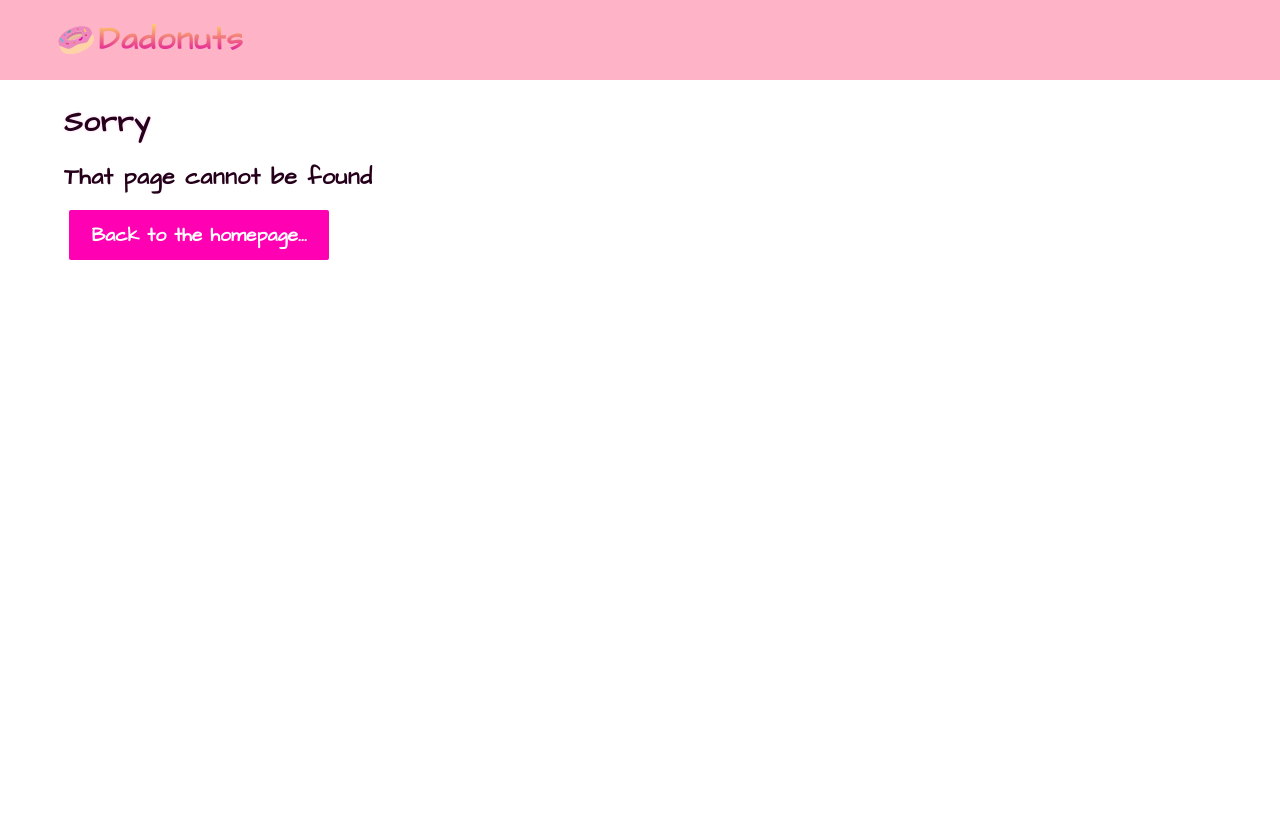
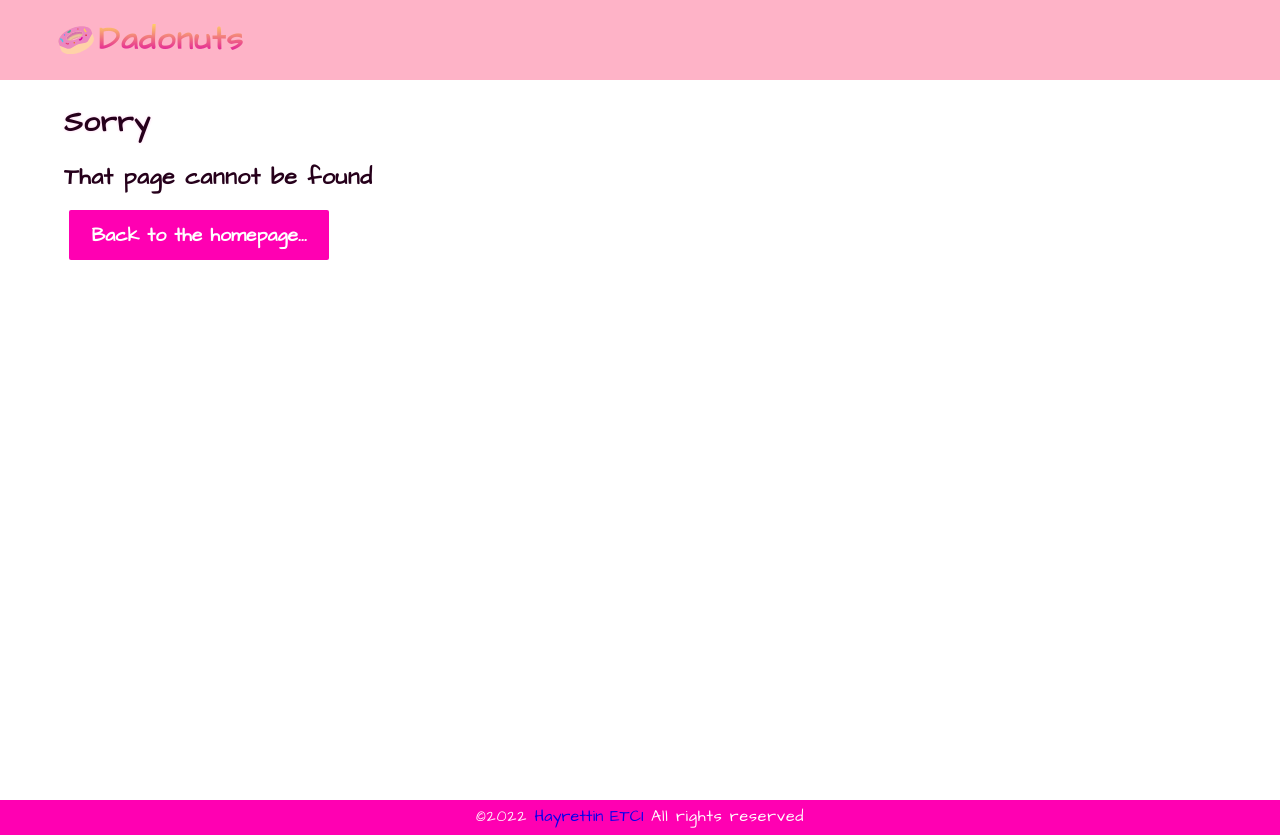
Before and after one commit to harry79ph/react-js-dadonuts, a React (Create React App) app: page /home in a window 1280 px wide. Before the commit the page ends 800 px from the top, so only its background shows below. Built offline with nearby package versions, Linux system fonts and the light colour scheme.

Commit message:
minor changes

```diff
--- a/src/Home.js
+++ b/src/Home.js
@@ -5,6 +5,7 @@ import Hero from "./components/Hero";
 import Products from './components/Products';
 import Features from './components/Features';
 import Footer from './components/Footer';
+import CopyRight from "./components/CopyRight";
 
 function Main({ animation }) {
 
@@ -21,6 +22,7 @@ function Main({ animation }) {
       <Products />
       <Features />
       <Footer />
+      <CopyRight />
     </>
   );
 }
--- a/src/components/Cart.js
+++ b/src/components/Cart.js
@@ -3,6 +3,7 @@ import { CartButton, CartContainer, CartContent, CartList, SubtotalWrap } from "
 import { Link } from "react-router-dom";
 import CartItem from "./CartItem";
 import { connect } from 'react-redux';
+import CopyRight from "./CopyRight";
 
 const Cart = ({ cart, totals }) => {
 
@@ -19,6 +20,7 @@ const Cart = ({ cart, totals }) => {
     }
 
     return (
+        <>
             <CartContainer>
                 <CartNav totals={totals}/>
                 <CartContent>
@@ -35,6 +37,8 @@ const Cart = ({ cart, totals }) => {
                     </SubtotalWrap>
                 </CartContent>
             </CartContainer>
+            <CopyRight />
+        </>
     );
 }
 
--- /dev/null
+++ b/src/components/CopyRight.js
@@ -0,0 +1,9 @@
+import { CRWrap } from "./styles/Footer.styled";
+
+const CopyRight = () => {
+    return (
+        <CRWrap>&copy;2022 <a href="mailto:hmakinist@hotmail.com">Hayrettin ETCI</a> All rights reserved</CRWrap>
+    );
+}
+
+export default CopyRight;
--- a/src/components/Footer.js
+++ b/src/components/Footer.js
@@ -13,11 +13,12 @@ import {
   FollowWrap,
   ContactWrap,
   ContactItem,
-  HelpWrap,
+  HelpWrap
 } from "./styles/Footer.styled";
 
 const Footer = () => {
   return (
+    <>
       <FooterWrapper>
         <FollowWrap>
           <h3>Follow Us</h3>
@@ -53,6 +54,7 @@ const Footer = () => {
           <ContactItem><MdEmail /><span>info@dadonuts.co.uk</span></ContactItem>
         </ContactWrap>
       </FooterWrapper>
+    </>
   );
 };
 
--- a/src/components/Hero.js
+++ b/src/components/Hero.js
@@ -3,7 +3,7 @@ import { H1Wrapper, HeroBtn, HeroContainer, HeroContent, HeroH1, HeroItems, Hero
 const Hero = ({ animation }) => {
 
     return (
-        <HeroContainer id="Hero">
+        <HeroContainer id="home">
             <HeroContent>
                 <HeroItems>
                     <H1Wrapper>
--- a/src/components/NotFound.js
+++ b/src/components/NotFound.js
@@ -1,9 +1,11 @@
 import CartNav from "./CartNav";
 import { CartButton, CartContainer, CartContent, SubtotalWrap } from "./styles/Cart.styled";
 import { Link } from "react-router-dom";
+import CopyRight from "./CopyRight";
 
 const NotFound = () => {
     return (
+        <>
             <CartContainer>
                 <CartNav />
                 <CartContent>
@@ -14,6 +16,8 @@ const NotFound = () => {
                     </SubtotalWrap>
                 </CartContent>
             </CartContainer>
+            <CopyRight />
+        </>
     );
 }
 
--- a/src/components/SideMenuItem.js
+++ b/src/components/SideMenuItem.js
@@ -13,11 +13,7 @@ const SideMenuItem = ({ item, removeFromCart }) => {
                 <span>{item.qty}</span>
             </SideItemContent>
             <ItemRemove>
-                <RemoveIcon display="inline" onClick={
-                    () => {
-                        removeFromCart(item);
-                    }
-                } />
+                <RemoveIcon display="inline" onClick={() => removeFromCart(item)} />
             </ItemRemove>
         </SideItemWrapper>
     );
--- a/src/components/styles/Footer.styled.js
+++ b/src/components/styles/Footer.styled.js
@@ -53,3 +53,11 @@ export const ContactItem = styled.li`
     margin-right: 5px;
   }
 `;
+
+export const CRWrap = styled.p`
+  background-color: #ff00b2;
+  color: #fff;
+  width: 100vw;
+  padding: 5px 0 8px;
+  text-align: center;
+`;
--- a/src/components/styles/Navbar.styled.js
+++ b/src/components/styles/Navbar.styled.js
@@ -72,7 +72,7 @@ export const ItemWrapper = styled.div`
   }
 `;
 
-export const AccountWrapper = styled(Link)`
+export const AccountWrapper = styled.div`
   display: flex;
   align-items: center;
   color: #fff;
```
Lines whose indentation alone changed are shown as unchanged.
